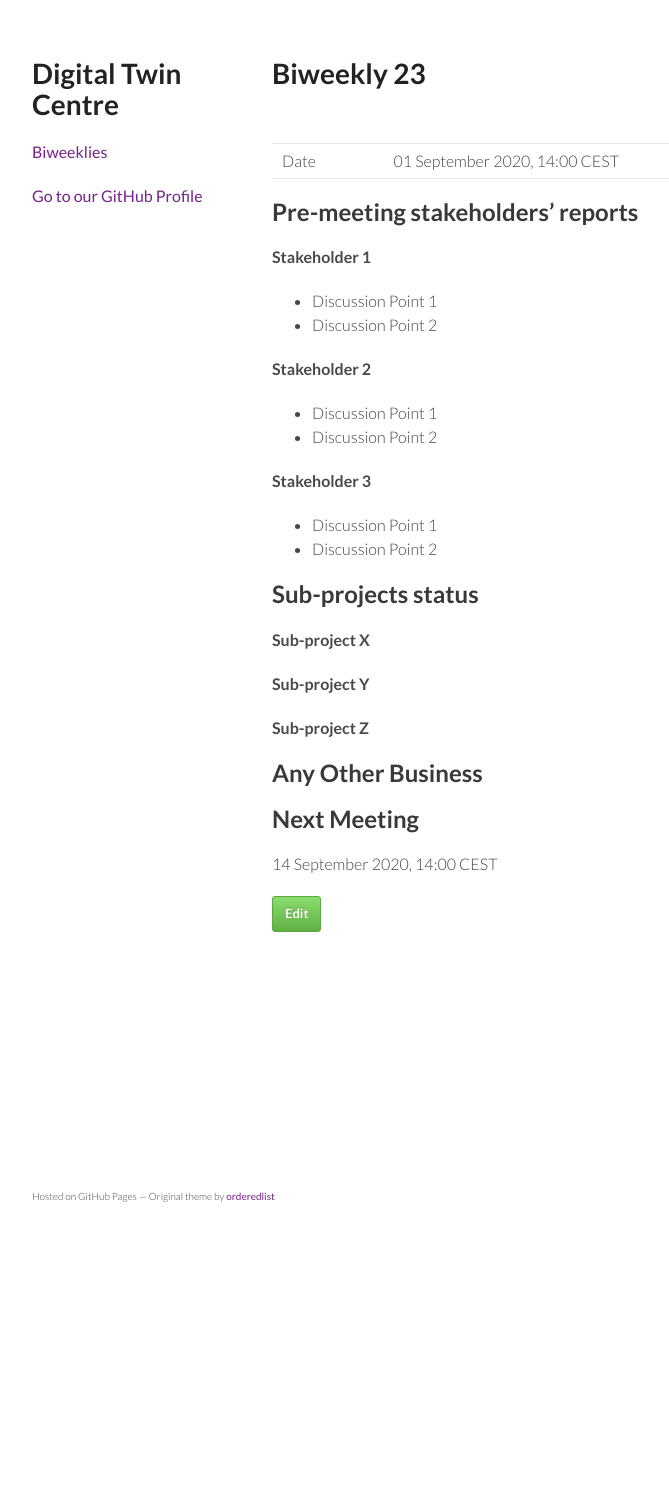
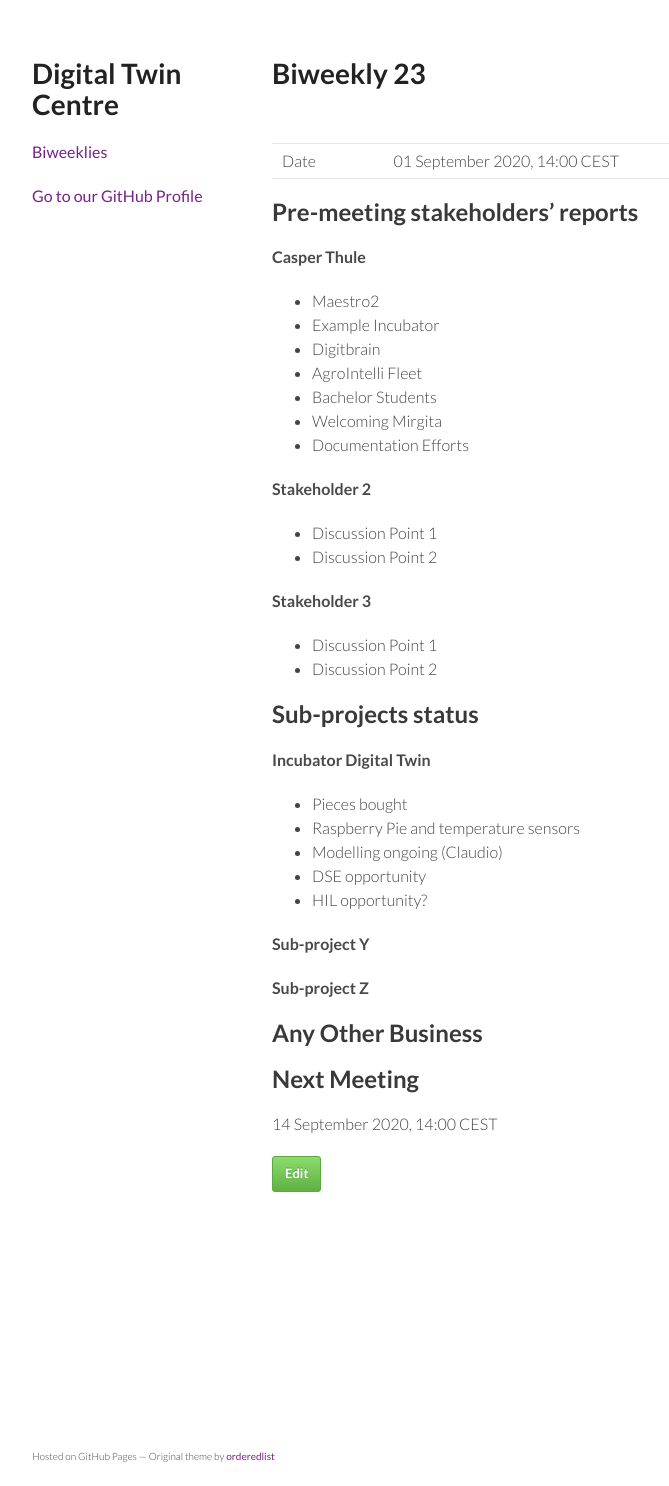
Before and after one commit to digitaltwincentre/digitaltwincentre.github.io, a Jekyll site: the page built from _biweeklies/Biweekly-23.md, in a window 1280 px wide. Shown: the whole page, without its empty margins (178-847 px from the left). Built offline with Jekyll 4.4.1, drawn with Linux system fonts in a browser that asks for light colours; nearby versions of some CDN libraries; before the commit the page ends 1226 px from its top, so only the background shows below that.

Commit message:
Update Biweekly-23.md

```diff
--- a/_biweeklies/Biweekly-23.md
+++ b/_biweeklies/Biweekly-23.md
@@ -20,9 +20,14 @@ date: 01 September 2020, 1400 CEST
 
 <!-- Please keep in mind that the minutes are publicly available.-->
 
-#### Stakeholder 1
-* Discussion Point 1
-* Discussion Point 2
+#### Casper Thule
+* Maestro2
+* Example Incubator
+* Digitbrain
+* AgroIntelli Fleet
+* Bachelor Students
+* Welcoming Mirgita
+* Documentation Efforts
 
 #### Stakeholder 2
 * Discussion Point 1
@@ -36,7 +41,12 @@ date: 01 September 2020, 1400 CEST
 ## Sub-projects status
 
 
-#### Sub-project X
+#### Incubator Digital Twin
+* Pieces bought
+* Raspberry Pie and temperature sensors
+* Modelling ongoing (Claudio)
+* DSE opportunity
+* HIL opportunity?
 
 #### Sub-project Y
 
```
